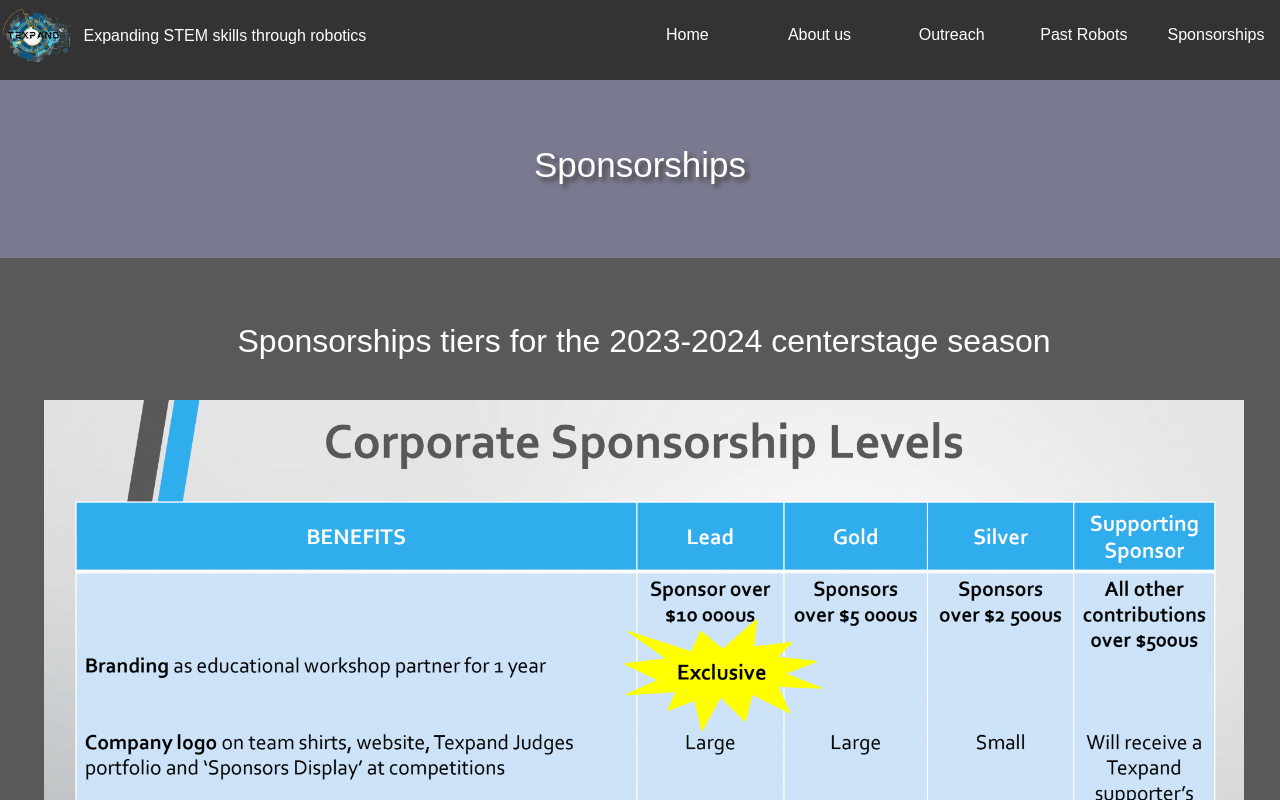
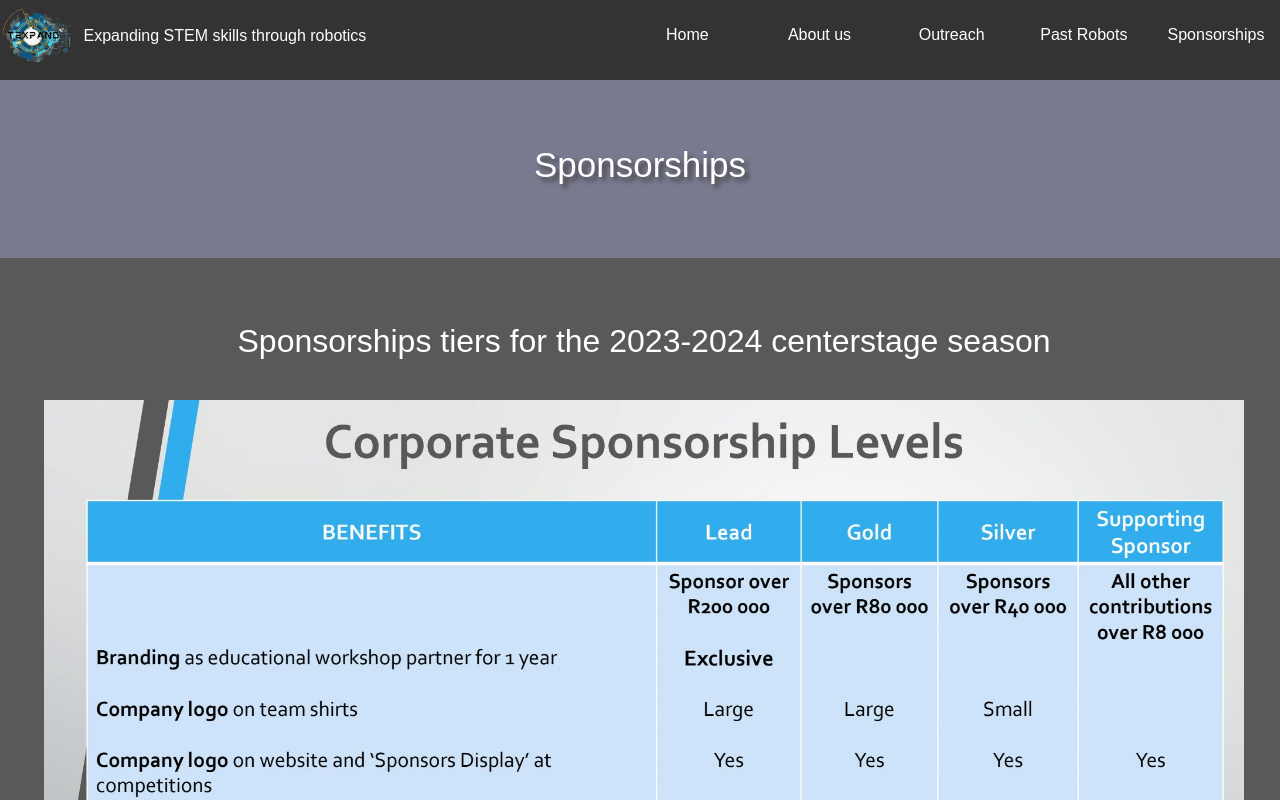
Before and after one commit to Weaponboy/Texpand_Website, a plain HTML site: page Texpand_4.html in a window 1280 px wide. Both pictures are taken after a click on the element "Sponsorships". Shown: the top 800 px of the page. Drawn offline with nearby package versions, Linux system fonts and the light colour scheme.

Commit message:
Added new sponsors slide

```diff
--- a/Texpand_4.html
+++ b/Texpand_4.html
@@ -1344,7 +1344,7 @@
 
 			<div class="row">
 				<div class="col-12 col-sm-12 col-md-12 col-xl-12">
-					<img id="sponsorSlide" src="images/Sponsor tiers.png" alt="">
+					<img id="sponsorSlide" src="images/FTC Sponsorship slides (Page 1).jpg" alt="">
 				</div>
 			</div>
 
```
Also changed, not shown: images/FTC Sponsorship slides (Page 1).jpg (added).
